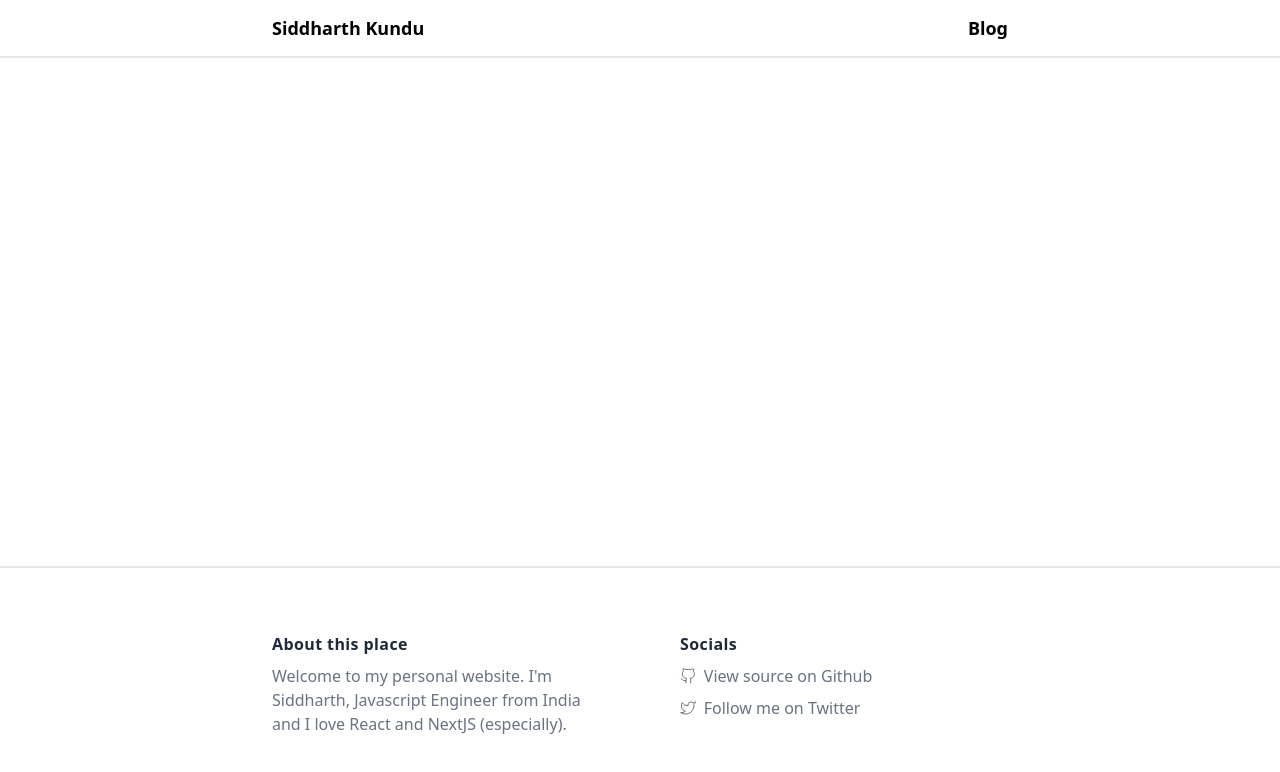
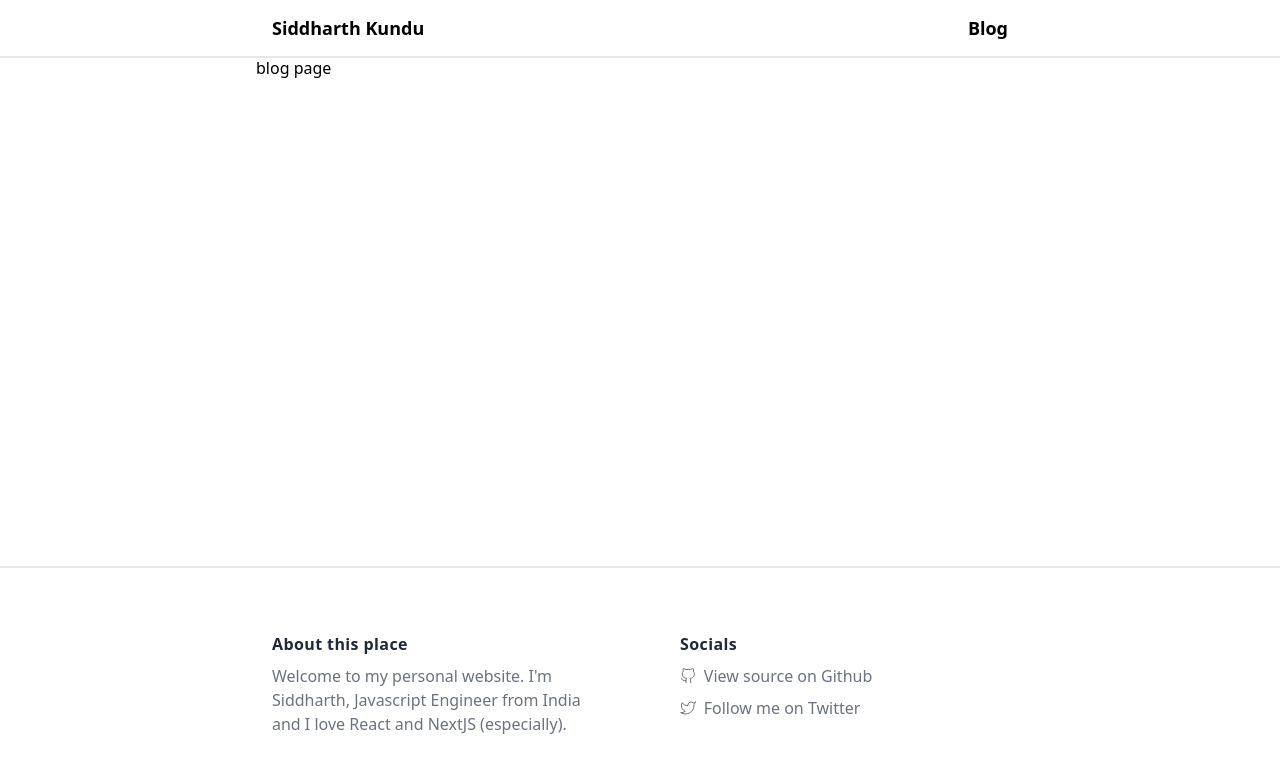
Before and after one commit to sid995/siddharth.codes, a Next.js app: page /blog in a window 1280 px wide. Shown: the top 772 px of the page. Built offline with nearby package versions, Linux system fonts and the light colour scheme.

Commit message:
styling changes

```diff
--- a/pages/blog.js
+++ b/pages/blog.js
@@ -8,7 +8,7 @@ export default function Home() {
         <title>Articles</title>
       </Head>
       <Layout>
-        <div className="w-full py-5 max-w-screen-xl mx-auto flex-1">
+        <div className="w-screen max-w-screen-md mx-auto pt-14 flex flex-col flex-auto">
           <div className="flex-1">blog page</div>
         </div>
       </Layout>
```
